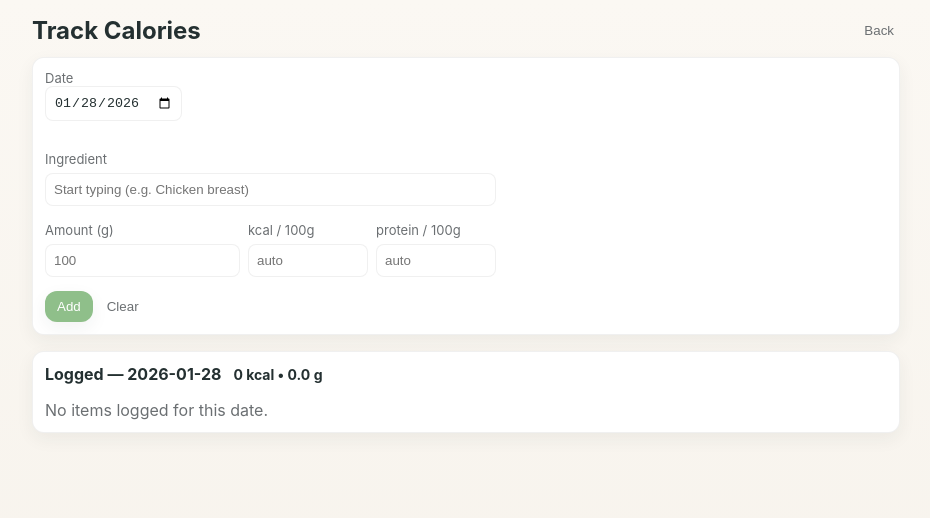
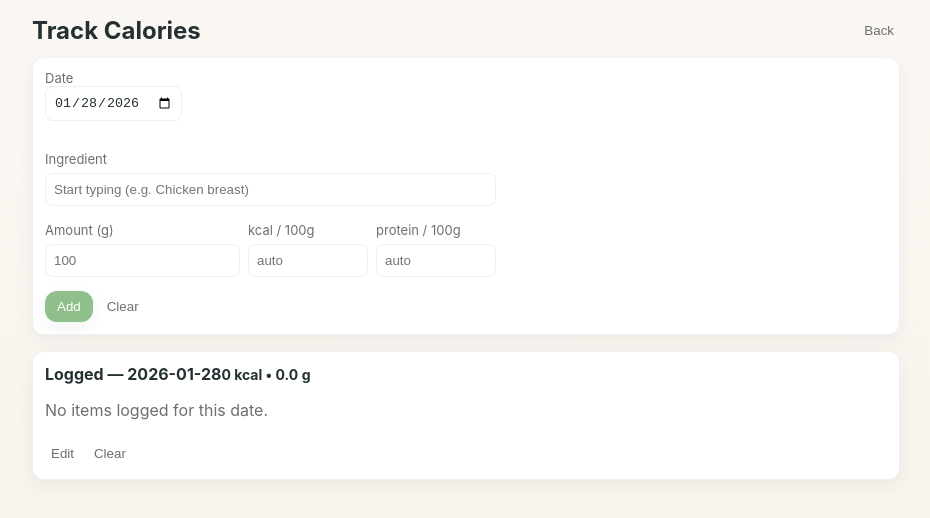
Before and after one commit to AshuferMorningstar/Calorie-Tracker, a React (Vite) app: page /track in a window 1280 px wide. Shown: the top 518 px of the page, without its empty margins (174-1104 px from the left). Built offline with nearby package versions, Linux system fonts and the light colour scheme.

Commit message:
Add multi-select and bulk delete to calorie tracker
Introduces edit mode with checkboxes for selecting multiple items in the calorie log. Users can now delete selected items or clear all entries for a given date, improving batch management of logged foods.

```diff
--- a/src/pages/TrackCalories.jsx
+++ b/src/pages/TrackCalories.jsx
@@ -95,6 +95,8 @@ export default function TrackCalories(){
   const [unit, setUnit] = useState('g') // 'g' or 'count'
   const [kcalPerUnit, setKcalPerUnit] = useState('')
   const [proteinPerUnit, setProteinPerUnit] = useState('')
+  const [editMode, setEditMode] = useState(false)
+  const [selectedIds, setSelectedIds] = useState(new Set())
 
   useEffect(()=>{
     // load items for selected date
@@ -195,6 +197,34 @@ export default function TrackCalories(){
     const next = items.filter(i=>i.id !== id)
     setItems(next)
     persist(next)
+  }
+
+  const toggleSelect = (id)=>{
+    setSelectedIds(prev=>{
+      const s = new Set(prev)
+      if(s.has(id)) s.delete(id)
+      else s.add(id)
+      return s
+    })
+  }
+
+  const deleteSelected = ()=>{
+    if(!selectedIds || selectedIds.size === 0) return
+    if(!window.confirm(`Delete ${selectedIds.size} selected item(s)?`)) return
+    const next = items.filter(i=> !selectedIds.has(i.id))
+    setItems(next)
+    persist(next)
+    setSelectedIds(new Set())
+    setEditMode(false)
+  }
+
+  const clearAll = ()=>{
+    if(items.length === 0) return
+    if(!window.confirm(`Clear all ${items.length} items for ${date}?`)) return
+    setItems([])
+    persist([])
+    setSelectedIds(new Set())
+    setEditMode(false)
   }
 
   const totalCalories = useMemo(()=> items.reduce((s,i)=> s + (Number(i.calories)||0), 0), [items])
@@ -374,10 +404,8 @@ export default function TrackCalories(){
         <div>
           <div className="card">
             <div style={{display:'flex',justifyContent:'space-between',alignItems:'center',marginBottom:8}}>
-              <div style={{display:'flex',justifyContent:'space-between',alignItems:'center',width:'100%',gap:12}}>
-                <div style={{fontWeight:700}}>Logged — {date}</div>
-                <div style={{fontSize:14,fontWeight:700,textAlign:'right'}}>{totalCalories} kcal • {totalProtein.toFixed(1)} g</div>
-              </div>
+              <div style={{fontWeight:700}}>Logged — {date}</div>
+              <div style={{fontSize:14,fontWeight:700,textAlign:'right'}}>{totalCalories} kcal • {totalProtein.toFixed(1)} g</div>
             </div>
 
             {items.length === 0 ? (
@@ -406,7 +434,12 @@ export default function TrackCalories(){
                   }
 
                   return (
-                  <li key={it.id} className="card" style={{position:'relative',padding:12,overflow:'visible',width:'100%',boxSizing:'border-box',maxWidth:'100%',flex:'0 0 100%',alignSelf:'stretch',display:'grid',gridTemplateColumns:'1fr 96px 140px',alignItems:'center',gap:12}}>
+                  <li key={it.id} className="card" style={{position:'relative',padding:12,overflow:'visible',width:'100%',boxSizing:'border-box',maxWidth:'100%',flex:'0 0 100%',alignSelf:'stretch',display:'grid',gridTemplateColumns:'28px 1fr 96px 140px',alignItems:'center',gap:12}} onClick={(e)=>{ if(editMode){ toggleSelect(it.id) } }}>
+                    <div style={{display:'flex',alignItems:'center',justifyContent:'center'}}>
+                      {editMode ? (
+                        <input type="checkbox" checked={selectedIds.has(it.id)} onChange={(e)=>{ e.stopPropagation(); toggleSelect(it.id) }} />
+                      ) : null}
+                    </div>
                     <div style={{overflow:'hidden',textOverflow:'ellipsis',whiteSpace:'nowrap',fontWeight:600}}>{it.name}</div>
                     <div style={{textAlign:'right',fontSize:13,color:'var(--muted)'}}>
                       {it.amount ? `${it.amount}${it.kcalPerUnit ? ' pcs' : ' g'}` : ''}
@@ -418,6 +451,19 @@ export default function TrackCalories(){
                 )})}
               </ul>
             )}
+
+            <div style={{display:'flex',justifyContent:'flex-end',gap:8,marginTop:12}}>
+              {!editMode ? (
+                <button className="icon-btn" onClick={()=>{ setEditMode(true); setSelectedIds(new Set()) }}>Edit</button>
+              ) : (
+                <>
+                  <button className="icon-btn" onClick={deleteSelected} disabled={!selectedIds || selectedIds.size===0}>Delete</button>
+                  <button className="icon-btn" onClick={()=>{ setEditMode(false); setSelectedIds(new Set()) }}>Cancel</button>
+                </>
+              )}
+              <button className="icon-btn" onClick={clearAll}>Clear</button>
+            </div>
+
           </div>
         </div>
       </div>
```
